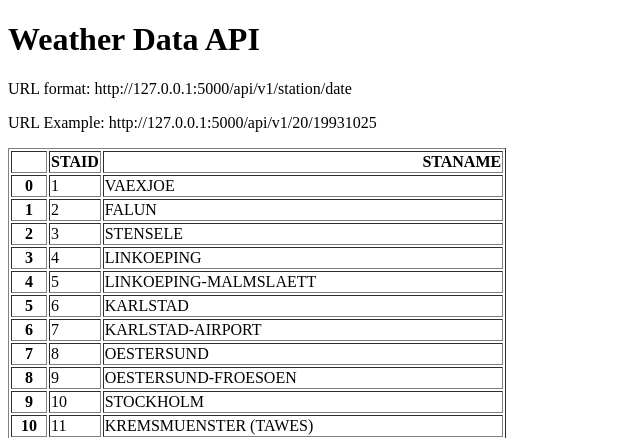
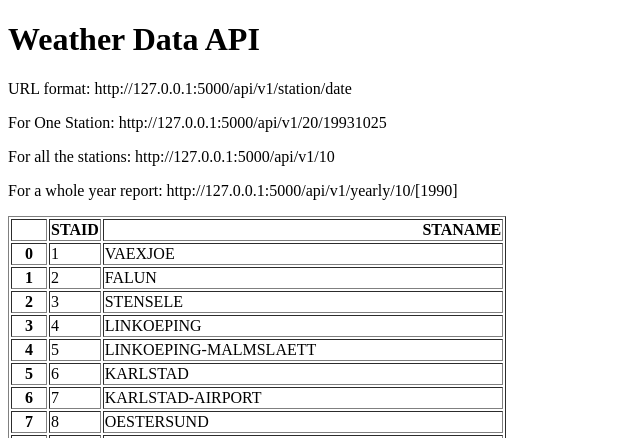
Before and after one commit to angeljmercado/weather-stations-api, a Flask app: page / in a window 1280 px wide. Shown: the top 438 px of the page, without its empty margins (0-640 px from the left). Run offline with Flask 3, Linux system fonts and the light colour scheme.

Commit message:
Add URL endpoint query to get yearly or all data from stations

```diff
--- a/main.py
+++ b/main.py
@@ -22,4 +22,19 @@ def about(station, date):
              "date": date,
              "temperature": temperature}
 
+@app.route("/api/v1/<station>")
+def all_data(station):
+    filename = f"data_small/TG_STAID{str(station).zfill(6)}.txt"
+    data = pd.read_csv(filename, skiprows=20, parse_dates=["    DATE"])
+    result = data.to_dict(orient="records")
+    return result
+
+@app.route("/api/v1/yearly/<station>/<year>")
+def yearly(station, year):
+    filename = f"data_small/TG_STAID{str(station).zfill(6)}.txt"
+    data = pd.read_csv(filename, skiprows=20)
+    data["    DATE"] = data["    DATE"].astype(str)
+    result = data[data["    DATE"].str.startswith(str(year))].to_dict(orient="records")
+    return result
+
 app.run(debug=True)
--- a/templates/home.html
+++ b/templates/home.html
@@ -7,7 +7,9 @@
     <body>
         <h1>Weather Data API</h1>
         <p>URL format: http://127.0.0.1:5000/api/v1/station/date</p>
-        <p>URL Example: http://127.0.0.1:5000/api/v1/20/19931025</p>
+        <p>For One Station: http://127.0.0.1:5000/api/v1/20/19931025</p>
+        <p>For all the stations: http://127.0.0.1:5000/api/v1/10</p>
+        <p>For a whole year report: http://127.0.0.1:5000/api/v1/yearly/10/[1990]</p>
         <p>{{data|safe}}
     </body>
 </html>
```
